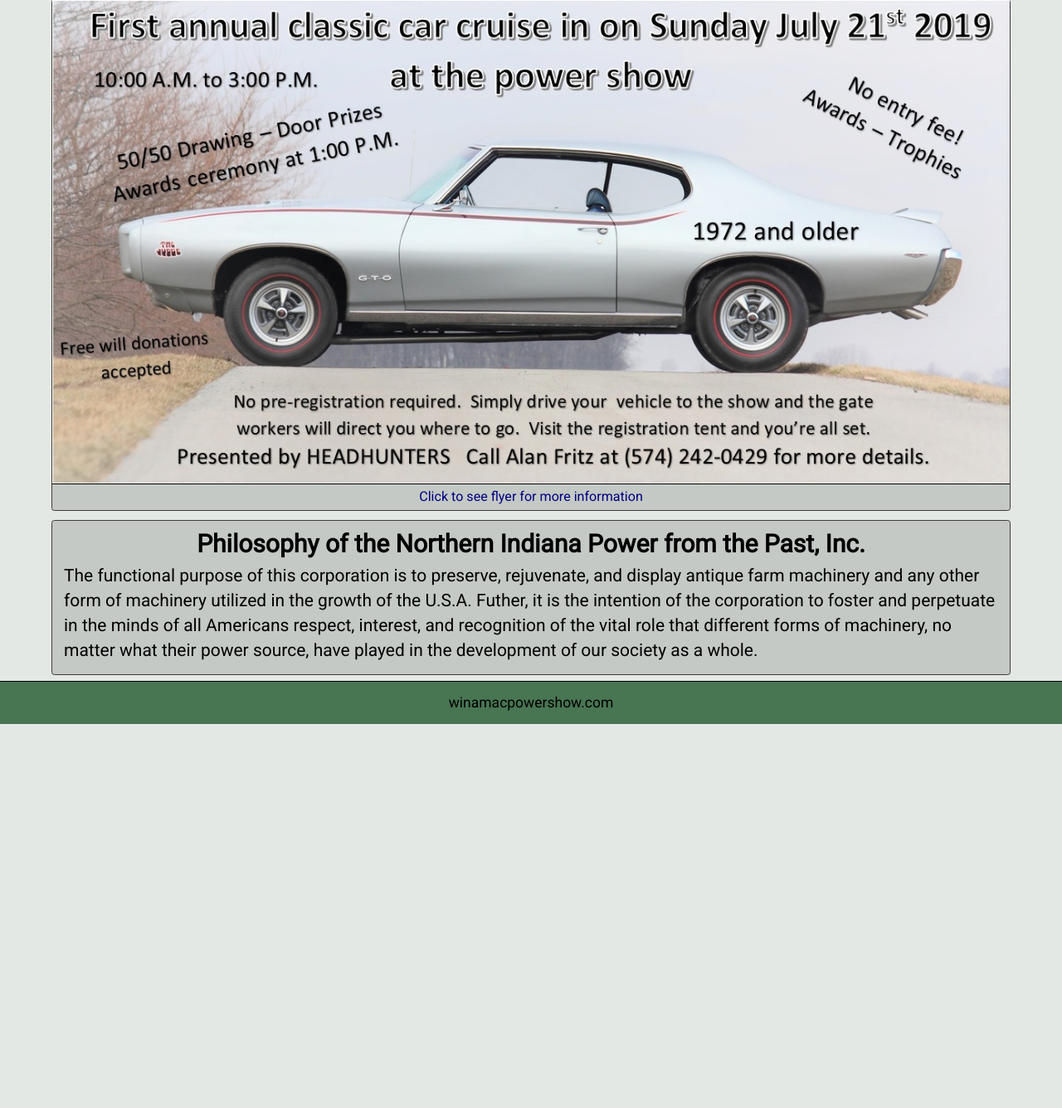
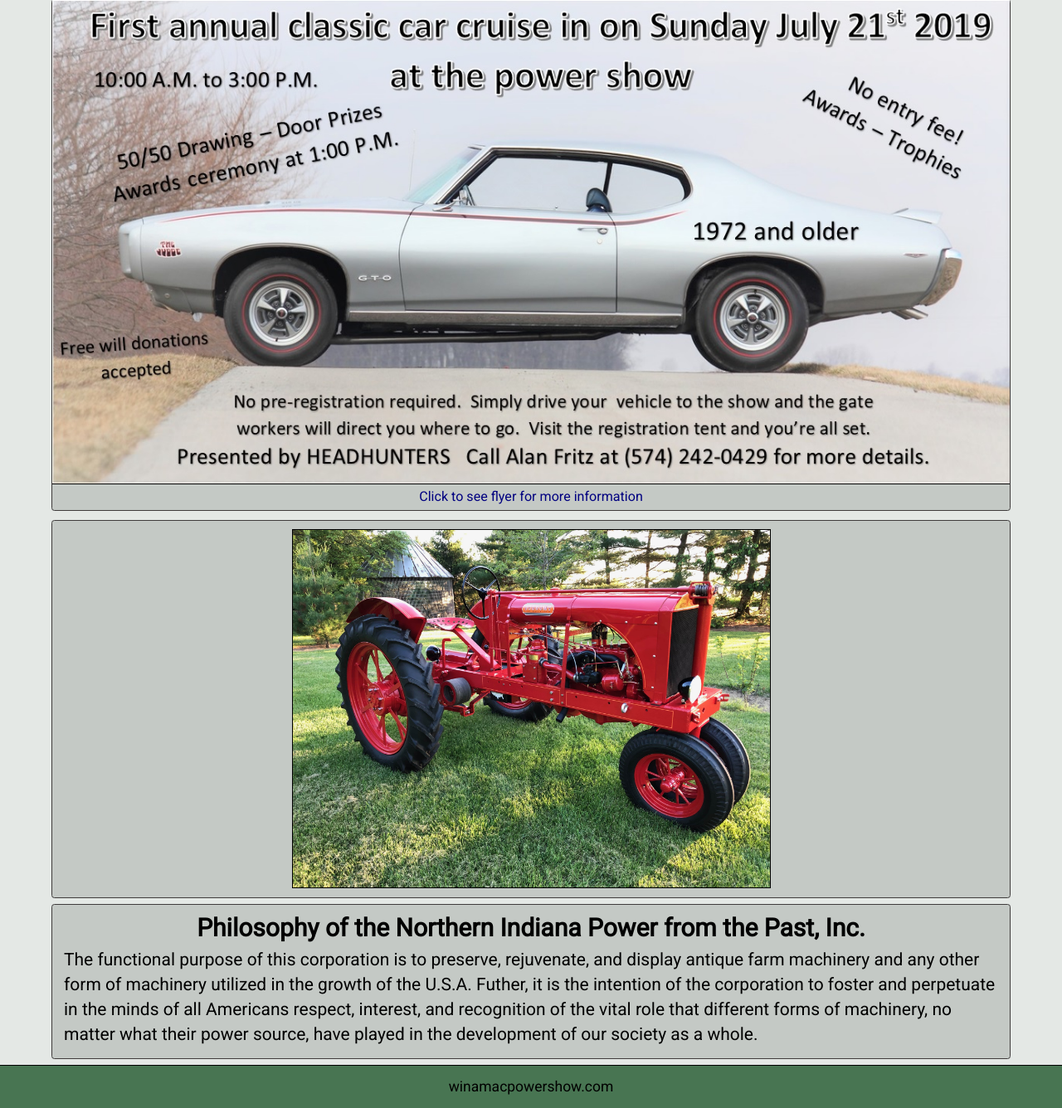
Before and after one commit to hckscripter6/winamacpowershow-flask, a Flask app: page / in a window 1280 px wide. Shown: the part 1036-2372 px from the top of the page at 83% size. Before the commit the page ends 1909 px from the top, so only its background shows below. Run offline with Flask 2, Linux system fonts and the light colour scheme; data that the repository does not hold is empty; some libraries are stand-ins or nearby versions; some web fonts are replaced.

Commit message:
add photos

```diff
--- a/static/css/stylesheet.css
+++ b/static/css/stylesheet.css
@@ -104,11 +104,20 @@ div.banner,
 div.notification,
 div.mission,
 div.schedule,
+div.tractor-picture,
 div.graham,
 div.thanks {
 	border: 1px solid rgb(63, 60, 60);
 	border-radius: .25em;
 	background-color: #C4C9C5;
+}
+
+div.tractor-picture img {
+    width: 50%;
+    display: block;
+    margin: .75em auto;
+    border: 1px solid black;
+
 }
 
 div.banner {
--- a/templates/index.html
+++ b/templates/index.html
@@ -86,10 +86,16 @@ Winamac Power From The Past
 	</div>
 </div>
 -->
+
+<div class="tractor-picture">
+    <img src="{{ url_for('static', filename='images/IMG_6368.JPG') }}">
+</div>
+
 <div class="mission">
 	<h2 class="bold">Philosophy of the Northern Indiana Power from the Past, Inc.</h2>
 
 	<p>The functional purpose of this corporation is to preserve, rejuvenate, and display antique farm machinery and any other form of machinery utilized in the growth of the U.S.A. Futher, it is the intention of the corporation to foster and perpetuate in the minds of all Americans respect, interest, and recognition of the vital role that different forms of machinery, no matter what their power source, have played in the development of our society as a whole.</p>
 </div>
 
+
 {% endblock %}
--- a/templates/summer_show.html
+++ b/templates/summer_show.html
@@ -60,7 +60,7 @@ Summer Show
 			</div>
 			<div class="col-md-6">
 				<div class="info1">
-					<img class="event-image" src="{{ url_for('static', filename='images/summer-tractor.JPG') }}">
+					<img class="event-image" src="{{ url_for('static', filename='images/IMG_6368.JPG') }}">
 					<!--Put contact information and upcoming dates button -->
 				</div>
 			</div>
```
Also changed, not shown: static/images/14-50r.png (added), static/images/IMG_6368.JPG (added), 1 other file.
